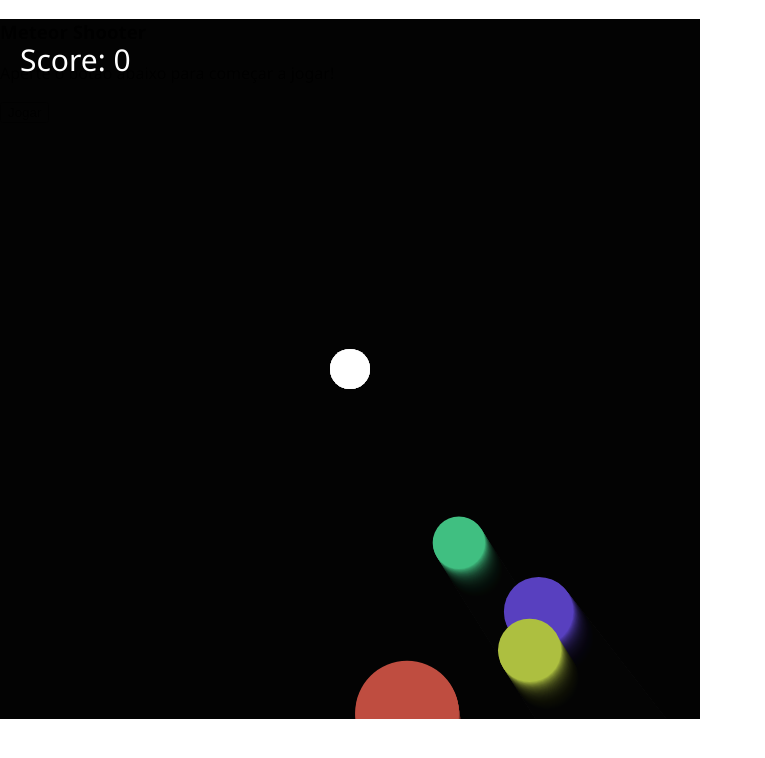
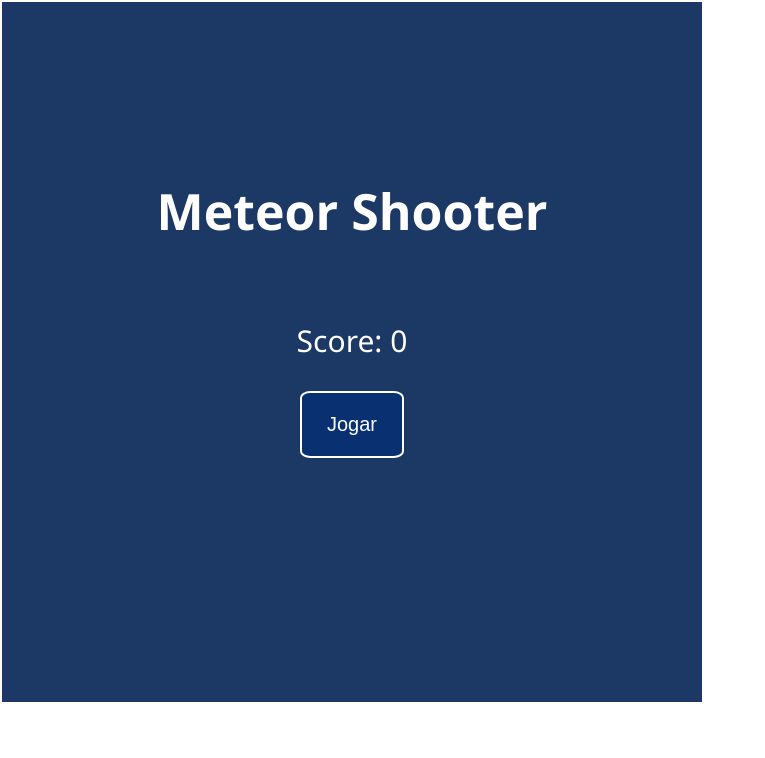
Before and after one commit to Fufumiga/sphere-shooter, a plain HTML site: page index.html in a window 1280 px wide. Shown: the whole page, without its empty margins (0-765 px from the left). Drawn offline with nearby package versions, Linux system fonts and the light colour scheme.

Commit message:
feature: menu and restart

```diff
--- a/index.html
+++ b/index.html
@@ -9,16 +9,22 @@
   <body>
     <div class="wrapper">
       <canvas height="700" width="700" class="main-canvas"></canvas>
-      <div id="score-meter">
+      <div id="score-meter" class="hidden">
         <span>Score:</span>
         <span id="score-label">0</span>
       </div>
 
-      <div id="start-panel">
-        <h3>Meteor Shooter</h3>
-        <p>Aperte o botão abaixo para começar a jogar!</p>
-        <button type="button" onclick="startGame()">Jogar</button>
+      <div id="menu-panel">
+        <div id="start-panel">
+          <h1 id="header">Meteor Shooter</h1><br>
+          <span>Score:</span>
+          <span id="menu-score">0</span><br>
+
+          <button type="button" onclick="startGame()">Jogar</button>
+        </div>
       </div>
+
+
 
 
     </div>
--- a/index.js
+++ b/index.js
@@ -3,7 +3,11 @@ game.restart = () => { };
 
 const canvas = document.querySelector('canvas');
 const context = canvas.getContext('2d');
-var isStopped;
+const startPanel = document.getElementById('menu-panel');
+const scoreboard = document.getElementById('score-meter');
+const menuScore = document.getElementById('menu-score');
+var isStopped = true;
+var hasStarted = false;
 var score = 0;
 
 class Vector2 {
@@ -230,8 +234,7 @@ function updateEnemies() {
 
     //Enemy hitting player
     if (distToPlayer - enemy.radius - player.radius < 0.7) {
-      cancelAnimationFrame(animationID);
-      isStopped = true;
+      endGame();
     }
 
     checkDistanceToProjectiles(enemy, index);
@@ -277,15 +280,15 @@ function animate() {
 
 }
 
-function restartGame() {
+function restartArrays() {
   projectiles = [];
   particles = [];
   enemies = [];
-
-  animate();
 }
 
 function onMouseClick(event) {
+  if(isStopped) return;
+
   console.log(projectiles);
   const angle = getAngleToMidScreen(event.clientX, event.clientY);
   const velocity = new Vector2();
@@ -298,15 +301,31 @@ function onMouseClick(event) {
   projectiles.push(projectile);
 }
 
+function endGame() {
+  cancelAnimationFrame(animationID);
+  isStopped = true;
+  startPanel.className = "";
+  scoreboard.className = "hidden";
+  startPanel.className = "";
+  menuScore.innerHTML = score;
+  document.getElementById("header").innerHTML = "GAME OVER";
+}
+
 addEventListener('click', (event) => onMouseClick(event));
 
-addEventListener('keypress', (event) => {
-  console.log(event.key);
-  if (event.key == 's') {
-    cancelAnimationFrame(animationID);
-    restartGame();
-  }
-})
+function resetScore() {
+  score = 0;
+  document.getElementById("score-label").innerHTML = "0";
+}
 
-animate();
-spawnEnemies();
+function startGame() {
+  if (hasStarted) restartArrays();
+  resetScore();
+  animate();
+  spawnEnemies();
+  startPanel.className = "hidden";
+  scoreboard.className = "";
+
+  hasStarted = true;
+  isStopped = false;
+}
--- a/style.css
+++ b/style.css
@@ -17,17 +17,58 @@ html {
 }
 
 div#score-meter {
+  position: absolute;
   padding: 20px;
   justify-content: center;
-  align-items: center;
-  position: absolute;
+  text-align: center;
   color: white;
   font-size: 30px;
   float: left;
   user-select: none;
 }
 
+div#menu-panel {
+  position: absolute;
+  width: 100%;
+  height: 100%;
+  border: 2px solid white;
+  background: rgba(1, 32, 83, 0.89);
+  justify-content: center;
+}
+
+div#start-panel {
+  margin-top: 25%;
+  text-align: center;
+  justify-items: center;
+  color: white;
+  font-size: 30px;
+  user-select: none;
+  font-family: 'Segoe UI', Tahoma, Geneva, Verdana, sans-serif;
+}
+
+div#start-panel button {
+  border: 2px solid white;
+  background: rgba(2, 47, 119, 0.698);
+  color: white;
+  font-size: 20px;
+  text-align: center;
+  padding: 20px 25px;
+  margin-top: 30px;
+  border-radius: 10%;
+}
+
+div#start-panel button:hover {
+  background: rgba(4, 75, 190, 0.698);
+}
+
+div#start-panel h1 {
+  font-size: 50px;
+}
 
 .main-canvas {
   position: absolute;
 }
+
+.hidden {
+  display: none;
+}
```
